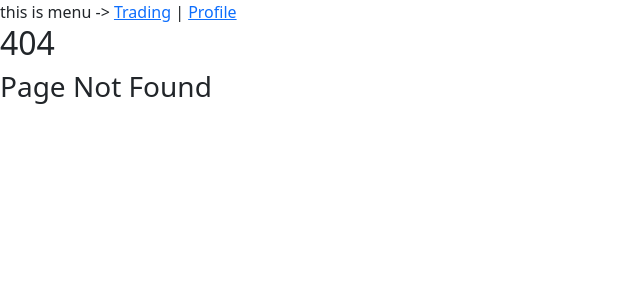
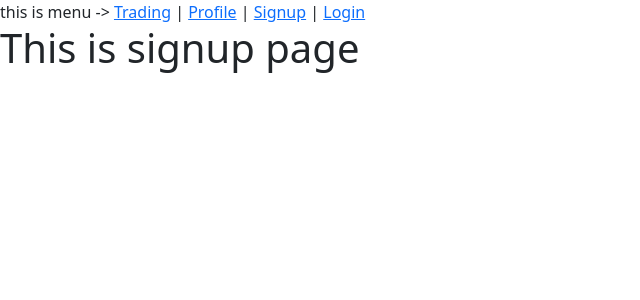
Before and after one commit to SKE-Survivors/trading-sandbox, a Vue app: page /signup in a window 1280 px wide. Before the commit this address had no page. Shown: the top 300 px of the page, without its empty margins (0-640 px from the left). Built offline with nearby package versions, Linux system fonts and the light colour scheme; data requests are answered from the project's data file.

Commit message:
feat(router): add auth pages

```diff
--- a/src/App.vue
+++ b/src/App.vue
@@ -2,7 +2,9 @@
   <nav>
     this is menu ->
     <router-link to="/">Trading</router-link> |
-    <router-link :to="{ name: 'profile' }">Profile</router-link>
+    <router-link :to="{ name: 'profile' }">Profile</router-link> |
+    <router-link :to="{ name: 'signup' }">Signup</router-link> |
+    <router-link :to="{ name: 'login' }">Login</router-link>
   </nav>
   <router-view />
 </template>
--- a/src/router/index.js
+++ b/src/router/index.js
@@ -2,6 +2,8 @@ import { createRouter, createWebHistory } from "vue-router";
 import TradingView from "@/views/TradingView.vue";
 import ProfileView from "@/views/ProfileView.vue";
 import NotFoundView from "@/views/NotFoundView.vue";
+import LoginView from "@/views/auth/LoginView.vue";
+import SignupView from "@/views/auth/SignupView.vue";
 
 const routes = [
   {
@@ -13,6 +15,16 @@ const routes = [
     path: "/profile",
     name: "profile",
     component: ProfileView,
+  },
+  {
+    path: "/signup",
+    name: "signup",
+    component: SignupView,
+  },
+  {
+    path: "/login",
+    name: "login",
+    component: LoginView,
   },
   // catchall 404
   {
--- /dev/null
+++ b/src/views/auth/LoginView.vue
@@ -0,0 +1,3 @@
+<template>
+  <h1>This is login page</h1>
+</template>
--- /dev/null
+++ b/src/views/auth/SignupView.vue
@@ -0,0 +1,3 @@
+<template>
+  <h1>This is signup page</h1>
+</template>
```
